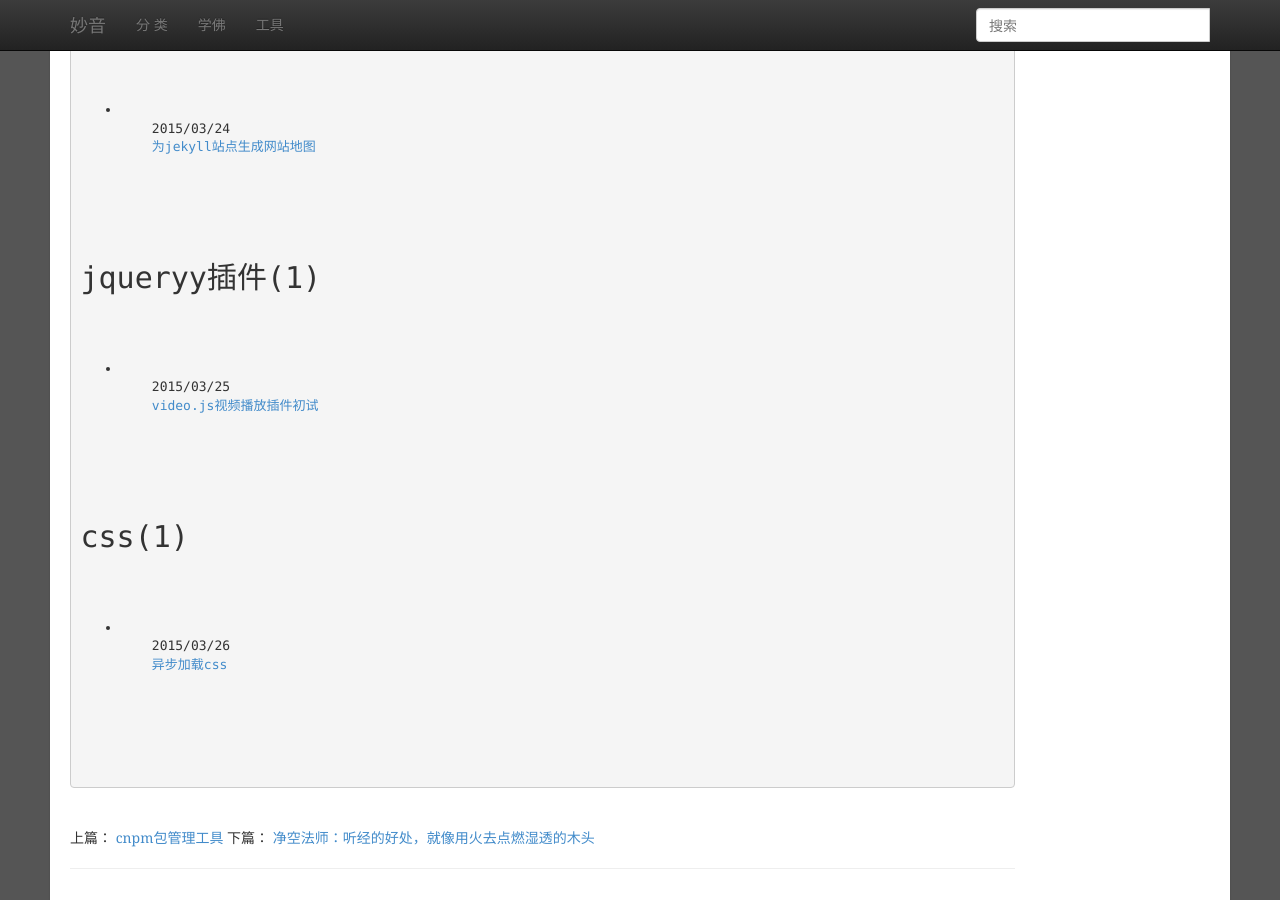
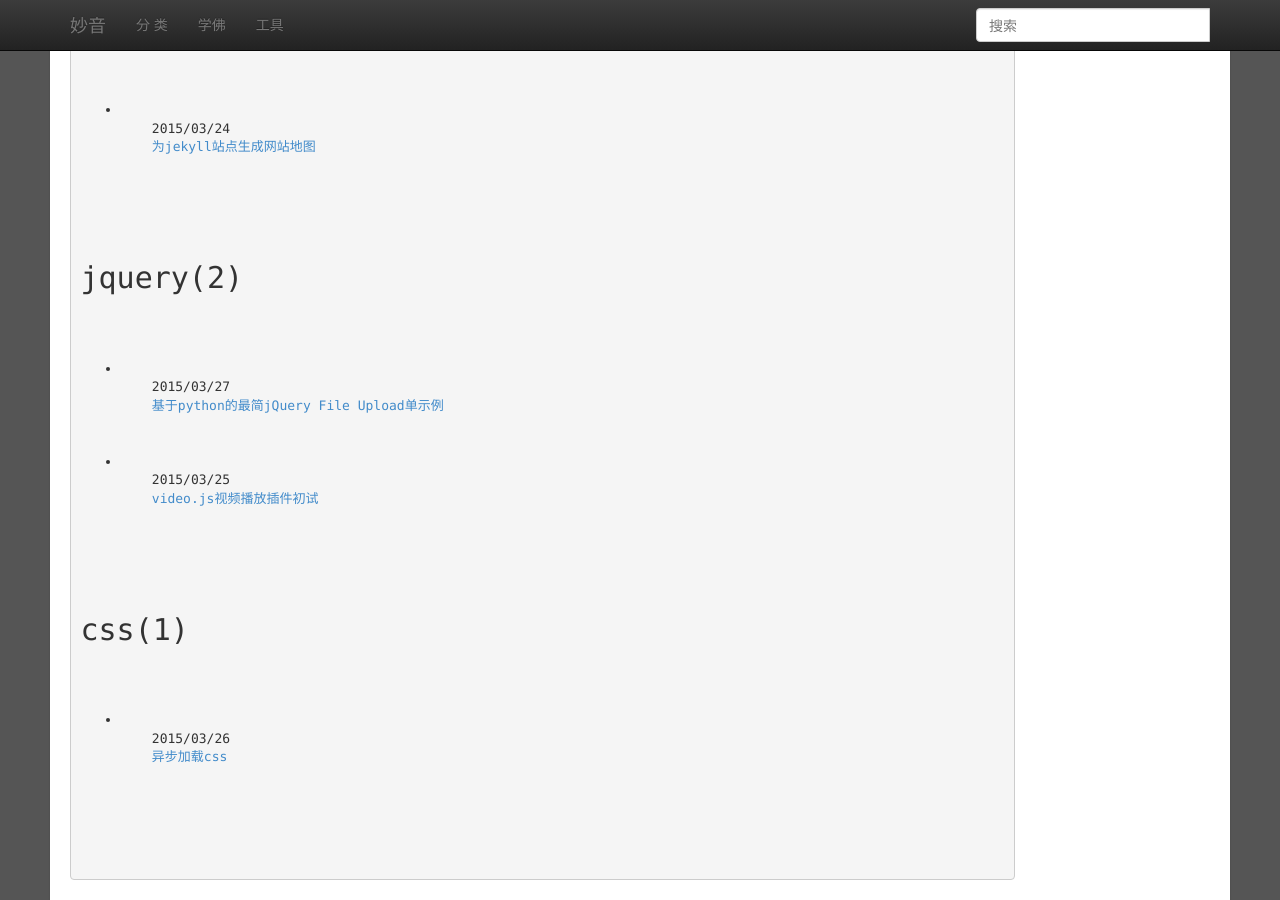
Before and after one commit to miaoyin/blog-old, a Jekyll site: the page built from _posts/2014-03-27-welcome-to-jekyll.markdown, in a window 1280 px wide and 900 px high, scrolled down 27079 px. Built offline with Jekyll 4.4.1, drawn with Linux system fonts in a browser that asks for light colours; Markdown is read by kramdown in place of the engine named in the settings; part of the change alters nothing that is shown.

Commit message:
file upload

```diff
--- a/_posts/2015-03-25-videojs.md
+++ b/_posts/2015-03-25-videojs.md
@@ -2,7 +2,8 @@
 layout: post
 title: "video.js视频播放插件初试"
 date: "2015-03-25 10:41"
-category: "jqueryy插件"
+category: "jquery"
+tags: "插件"
 ---
 
 最近在弄视频服务器，首先找播放插件。当看到video.js，非常清爽，并且它支持flv、mp4、webm、ogv播放格式，很喜欢，所以选它.
--- /dev/null
+++ b/_posts/2015-03-27-fileupload.md
@@ -0,0 +1,164 @@
+---
+layout: post
+title: "基于python的最简jQuery File Upload单示例"
+date: "2015-03-27 13:36"
+category: "jquery"
+tags: ["flask", "插件"]
+---
+
+找到个很不错的文件上传插件jQuery File Upload. 资料太少. 只能自己搭个环境，照着例子摸索. 奈何最简单的例子是基于php的，不熟. 自己弄了个基于python的例子.
+
+* github
+{% highlight bash %}
+https://github.com/blueimp/jQuery-File-Upload
+{% endhighlight %}
+
+* 目录
+使用flask做了个简单web服务器，接收上传请求. 目录结构如下
+{% highlight bash %}
+➜  flask-demo  tree
+.
+├── app.py
+├── static
+│   ├── 123.txt
+│   └── file-upload
+│       ├── angularjs.html
+│       ├── basic.html
+│       ├── basic-plus.html
+│       ├── blueimp-file-upload.jquery.json
+│       ├── bower.json
+│       ├── CONTRIBUTING.md
+│       ├── cors
+│       │   ├── postmessage.html
+│       │   └── result.html
+│       ├── css
+│       │   ├── demo.css
+│       │   ├── demo-ie8.css
+│       │   ├── jquery.fileupload.css
+│       │   ├── jquery.fileupload-noscript.css
+│       │   ├── jquery.fileupload-ui.css
+│       │   ├── jquery.fileupload-ui-noscript.css
+│       │   └── style.css
+│       ├── Gruntfile.js
+│       ├── img
+│       │   ├── loading.gif
+│       │   └── progressbar.gif
+│       ├── index.html
+│       ├── jquery-ui.html
+│       ├── js
+│       │   ├── app.js
+│       │   ├── cors
+│       │   │   ├── jquery.postmessage-transport.js
+│       │   │   └── jquery.xdr-transport.js
+│       │   ├── jquery.fileupload-angular.js
+│       │   ├── jquery.fileupload-audio.js
+│       │   ├── jquery.fileupload-image.js
+│       │   ├── jquery.fileupload-jquery-ui.js
+│       │   ├── jquery.fileupload.js
+│       │   ├── jquery.fileupload-process.js
+│       │   ├── jquery.fileupload-ui.js
+│       │   ├── jquery.fileupload-validate.js
+│       │   ├── jquery.fileupload-video.js
+│       │   ├── jquery.iframe-transport.js
+│       │   ├── jquery.min.js
+│       │   ├── main.js
+│       │   └── vendor
+│       │       └── jquery.ui.widget.js
+│       ├── package.json
+│       ├── README.md
+│       ├── server
+│       │   ├── gae-go
+│       │   │   ├── app
+│       │   │   │   └── main.go
+│       │   │   ├── app.yaml
+│       │   │   └── static
+│       │   │       ├── favicon.ico
+│       │   │       └── robots.txt
+│       │   ├── gae-python
+│       │   │   ├── app.yaml
+│       │   │   ├── main.py
+│       │   │   └── static
+│       │   │       ├── favicon.ico
+│       │   │       └── robots.txt
+│       │   ├── node
+│       │   │   ├── package.json
+│       │   │   ├── public
+│       │   │   │   └── files
+│       │   │   │       └── thumbnail
+│       │   │   ├── server.js
+│       │   │   └── tmp
+│       │   └── php
+│       │       ├── files
+│       │       ├── index.php
+│       │       └── UploadHandler.php
+│       ├── test
+│       │   ├── index.html
+│       │   └── test.js
+│       └── test.html
+└── templates
+    └── index.html
+
+23 directories, 57 files
+{% endhighlight %}
+
+* app.py
+{% highlight python %}
+#encoding=utf-8
+from flask import Flask
+from flask import request
+from flask import abort, redirect, url_for
+from flask import render_template
+import json
+
+app = Flask(__name__)
+
+
+@app.route('/')
+def index():
+    return render_template('index.html')
+
+
+@app.route('/upload', methods=['GET', 'POST'])
+def upload_file():
+    if request.method == 'POST':
+        f = request.files['files[]']
+        filename = f.filename
+        minetype = f.content_type
+        f.save('static/' + filename)
+    return json.dumps({"files": [{"name": filename, "minetype": minetype}]})
+
+
+if __name__ == '__main__':
+    app.run(host="0.0.0.0", port=7000, debug=True)
+{% endhighlight %}
+
+* demo.html
+{% highlight html %}
+<!DOCTYPE HTML>
+<html>
+<head>
+<meta charset="utf-8">
+<title>jQuery File Upload 示例</title>
+</head>
+<body>
+<input id="fileupload" type="file" name="files[]" data-url="/upload" multiple>
+<script src="/static/file-upload/js/jquery.min.js"></script>
+<script src="/static/file-upload/js/vendor/jquery.ui.widget.js"></script>
+<script src="/static/file-upload/js/jquery.iframe-transport.js"></script>
+<script src="/static/file-upload/js/jquery.fileupload.js"></script>
+<script>
+$(function () {
+    $('#fileupload').fileupload({
+        dataType: 'json',
+        done: function (e, data) {
+            $.each(data.result.files, function (index, file) {
+                $('<p/>').text(file.name).appendTo(document.body);
+            });
+        }
+    });
+});
+</script>
+</body>
+</html>
+{% endhighlight %}
+试了之后，确实很不错.
```
